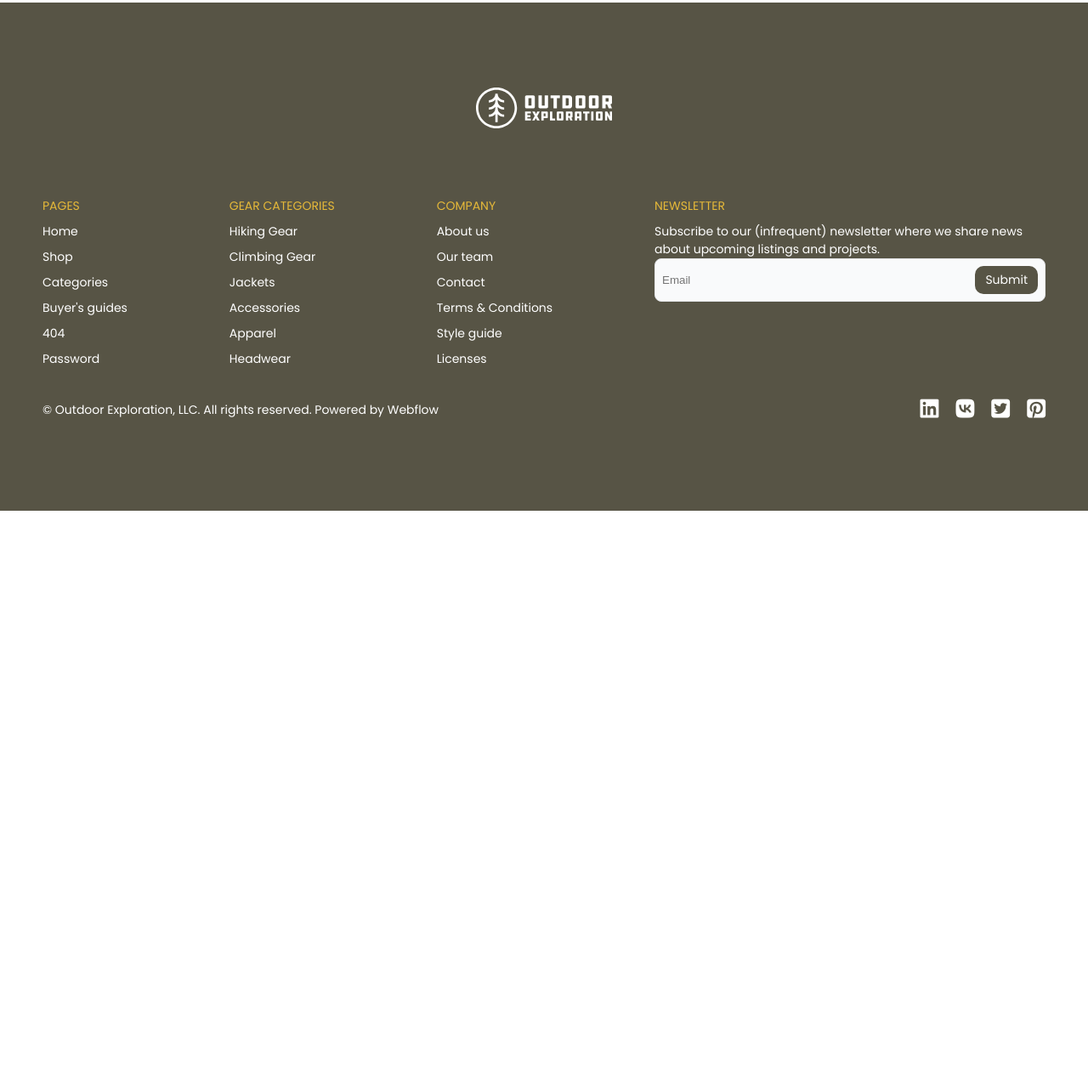
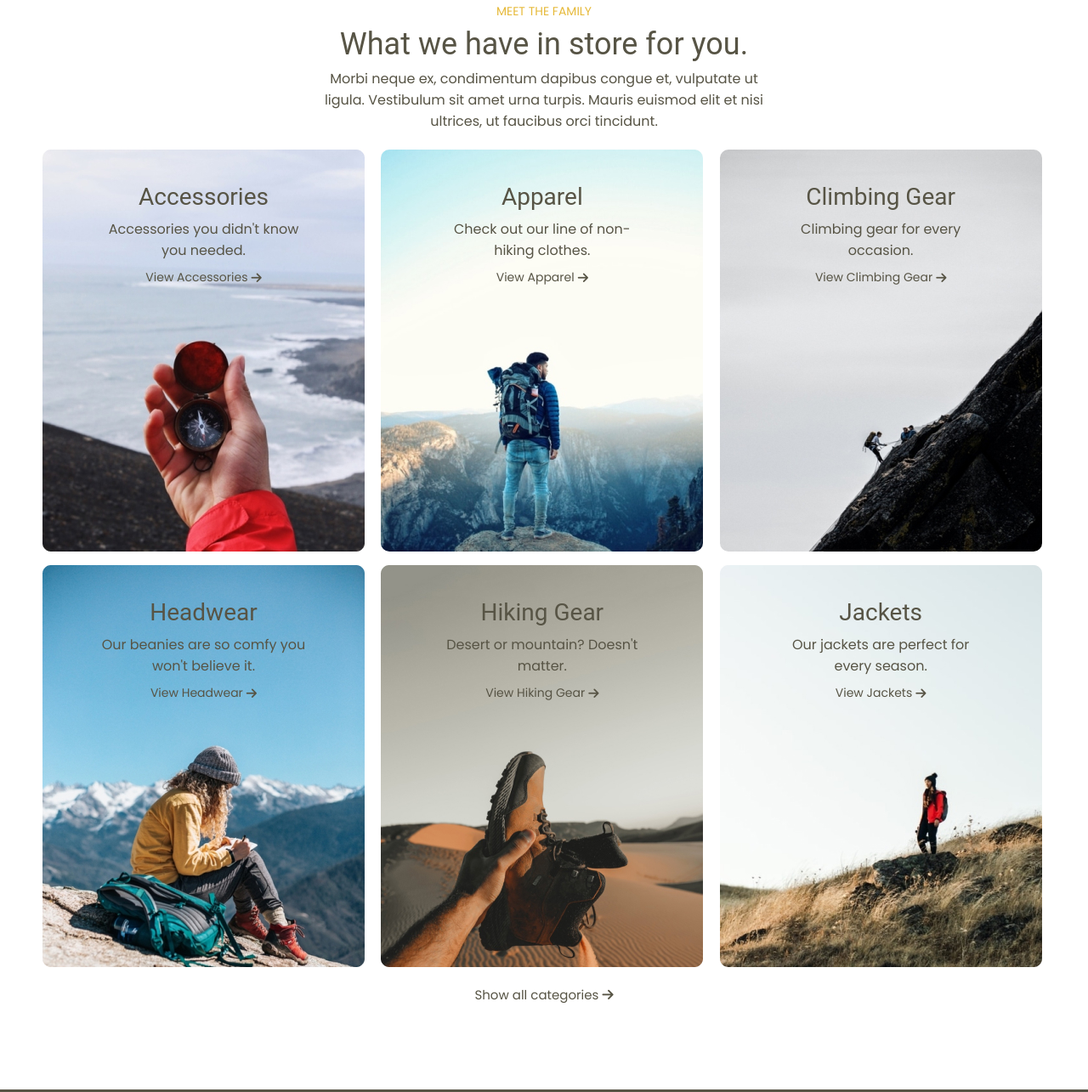
Before and after one commit to k-eliz/outdoor, a plain HTML site: page index.html in a window 1280 px wide. Shown: the part 2284-3569 px from the top of the page at 85% size. Before the commit the page ends 2885 px from the top, so only its background shows below. Drawn offline with Linux system fonts and the light colour scheme.

Commit message:
added categories section

```diff
--- a/css/style.css
+++ b/css/style.css
@@ -206,6 +206,96 @@ body {
   color: #575445;
 }
 
+.categories {
+  display: flex;
+  flex-direction: column;
+}
+
+.categories__cards {
+  display: grid;
+  grid-template-columns: repeat(auto-fit, minmax(300px, 1fr));
+  column-gap: 15px;
+  row-gap: 16px;
+  padding: 21px 0;
+}
+
+.categories__card1 {
+  background: url(../images/card__back1.jpg) center no-repeat;
+  width: 379px;
+  height: 473px;
+}
+
+.categories__card2 {
+  background: url(../images/card__back2.jpg) center no-repeat;
+  width: 379px;
+  height: 473px;
+  border-radius: 10px;
+}
+
+.categories__card3 {
+  background: url(../images/card__back3.jpg) center no-repeat;
+  width: 379px;
+  height: 473px;
+  border-radius: 10px;
+}
+
+.categories__card4 {
+  background: url(../images/card__back4.jpg) center no-repeat;
+  width: 379px;
+  height: 473px;
+}
+
+.categories__card5 {
+  background: url(../images/card__back5.jpg) center no-repeat;
+  width: 379px;
+  height: 473px;
+}
+
+.categories__card6 {
+  background: url(../images/card__back6.jpg) center no-repeat;
+  width: 379px;
+  height: 473px;
+}
+
+.card__info {
+  display: flex;
+  flex-direction: column;
+  align-items: center;
+  justify-content: center;
+  gap: 9px;
+  padding-top: 39px;
+}
+
+.card__title {
+  font-family: "Roboto";
+  font-size: 28px;
+  color: #575445;
+}
+
+.card__text {
+  font-size: 16px;
+  color: #575445;
+  max-width: 250px;
+  text-align: center;
+}
+
+.card__link {
+  display: flex;
+  color: #575445;
+  gap: 4px;
+  align-items: center;
+}
+
+.categories__link {
+  display: flex;
+  gap: 4px;
+  align-items: center;
+  margin: 0 auto;
+  padding-bottom: 100px;
+  font-size: 15px;
+  color: #575445;
+}
+
 .footer {
   display: flex;
   background-color: #575445;
--- a/index.html
+++ b/index.html
@@ -151,6 +151,88 @@
           </div>
         </div>
       </div>
+      <div class="container">
+        <div class="categories">
+          <div class="our-promise__info">
+            <div class="our-promise__subtitle">Meet the family</div>
+            <div class="our-promise__title">What we have in store for you.</div>
+            <div class="our-promise__text">
+              Morbi neque ex, condimentum dapibus congue et, vulputate ut
+              ligula. Vestibulum sit amet urna turpis. Mauris euismod elit et
+              nisi ultrices, ut faucibus orci tincidunt.
+            </div>
+          </div>
+          <div class="categories__cards">
+            <div class="categories__card1">
+              <div class="card__info">
+                <div class="card__title">Accessories</div>
+                <div class="card__text">
+                  Accessories you didn't know you needed.
+                </div>
+                <div class="card__link">
+                  View Accessories <i class="fa-solid fa-arrow-right"></i>
+                </div>
+              </div>
+            </div>
+            <div class="categories__card2">
+              <div class="card__info">
+                <div class="card__title">Apparel</div>
+                <div class="card__text">
+                  Check out our line of non-hiking clothes.
+                </div>
+                <div class="card__link">
+                  View Apparel <i class="fa-solid fa-arrow-right"></i>
+                </div>
+              </div>
+            </div>
+            <div class="categories__card3">
+              <div class="card__info">
+                <div class="card__title">Climbing Gear</div>
+                <div class="card__text">Climbing gear for every occasion.</div>
+                <div class="card__link">
+                  View Climbing Gear <i class="fa-solid fa-arrow-right"></i>
+                </div>
+              </div>
+            </div>
+            <div class="categories__card4">
+              <div class="card__info">
+                <div class="card__title">Headwear</div>
+                <div class="card__text">
+                  Our beanies are so comfy you won't believe it.
+                </div>
+                <div class="card__link">
+                  View Headwear <i class="fa-solid fa-arrow-right"></i>
+                </div>
+              </div>
+            </div>
+            <div class="categories__card5">
+              <div class="card__info">
+                <div class="card__title">Hiking Gear</div>
+                <div class="card__text">
+                  Desert or mountain? Doesn't matter.
+                </div>
+                <div class="card__link">
+                  View Hiking Gear <i class="fa-solid fa-arrow-right"></i>
+                </div>
+              </div>
+            </div>
+            <div class="categories__card6">
+              <div class="card__info">
+                <div class="card__title">Jackets</div>
+                <div class="card__text">
+                  Our jackets are perfect for every season.
+                </div>
+                <div class="card__link">
+                  View Jackets <i class="fa-solid fa-arrow-right"></i>
+                </div>
+              </div>
+            </div>
+          </div>
+          <div class="categories__link">
+            Show all categories<i class="fa-solid fa-arrow-right"></i>
+          </div>
+        </div>
+      </div>
       <footer class="footer">
         <div class="container">
           <div class="footer__inner">
```
Also changed, not shown: images/card__back1.jpg (added), images/card__back2.jpg (added), images/card__back3.jpg (added), images/card__back4.jpg (added), images/card__back5.jpg (added), images/card__back6.jpg (added).
